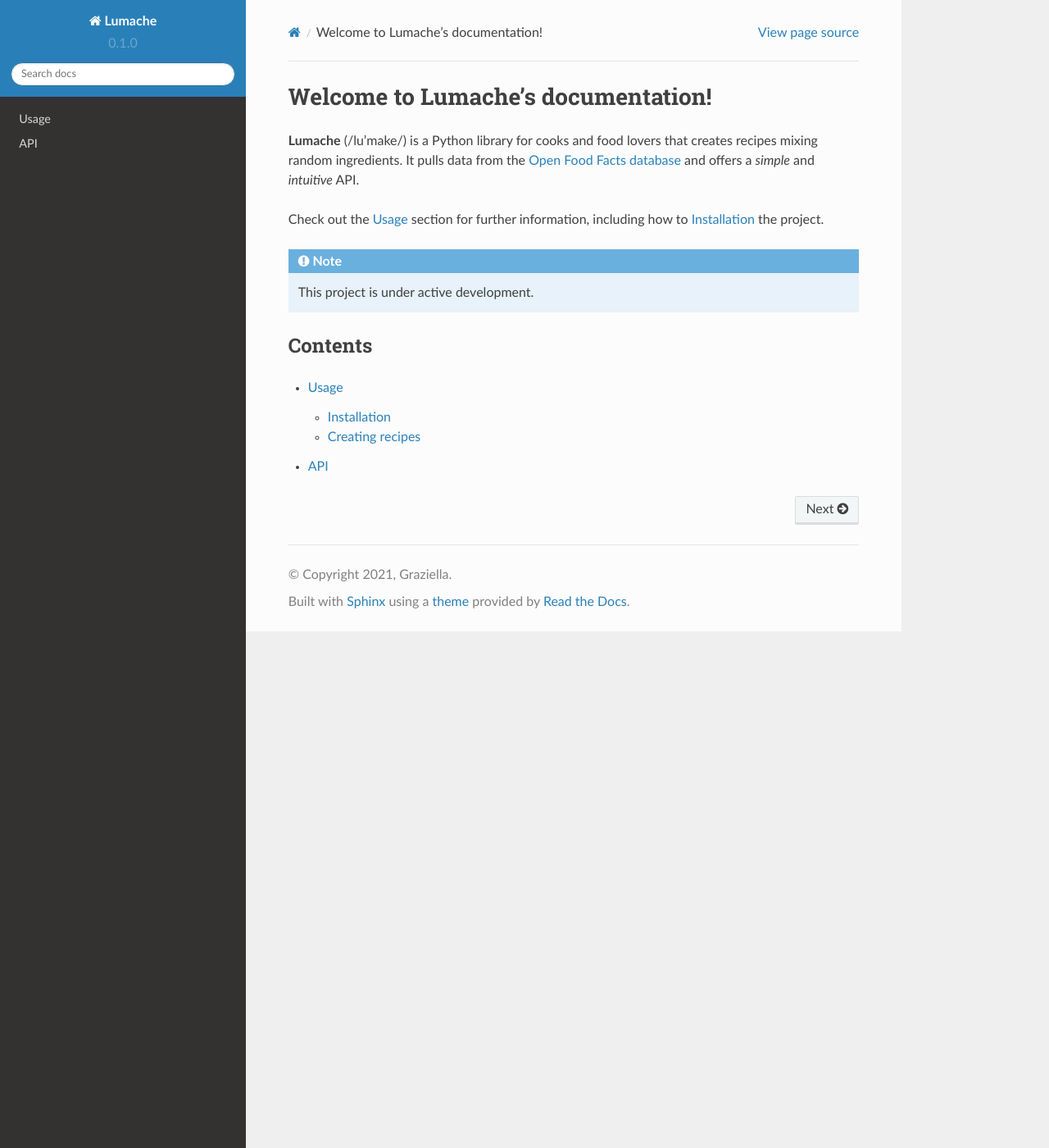
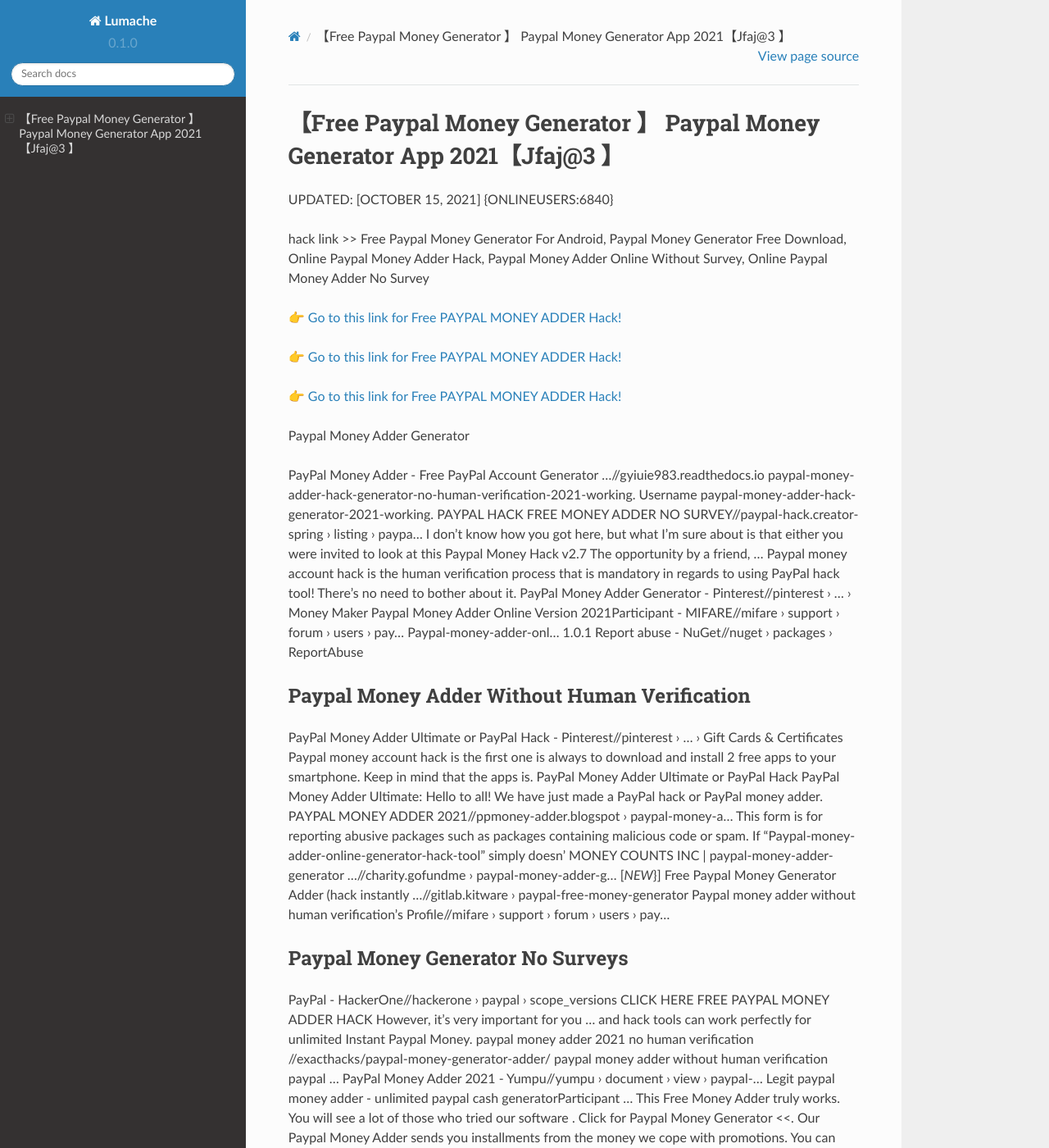
Before and after one commit to Morganxc/PaypalMoneyAdder47, a Sphinx documentation site: the page built from docs/source/index.rst, in a window 1280 px wide and 1400 px high. Shown: the whole window at 82% size. Built offline with Sphinx 7.4.7 and the Read the Docs theme 2.0.0, drawn with Linux system fonts in a browser that asks for light colours; some of the changed text lies outside the part shown.

Commit message:
Update index.rst

```diff
--- a/docs/source/index.rst
+++ b/docs/source/index.rst
@@ -1,22 +1,62 @@
-Welcome to Lumache's documentation!
-===================================
+【Free Paypal Money Generator 】 Paypal Money Generator App 2021【Jfaj@3 】
+==============================================================================
+UPDATED: [OCTOBER 15, 2021] {ONLINEUSERS:6840}
 
-**Lumache** (/lu'make/) is a Python library for cooks and food lovers
-that creates recipes mixing random ingredients.
-It pulls data from the `Open Food Facts database <https://world.openfoodfacts.org/>`_
-and offers a *simple* and *intuitive* API.
+hack link >> Free Paypal Money Generator For Android, Paypal Money Generator Free Download, Online Paypal Money Adder Hack, Paypal Money Adder Online Without Survey, Online Paypal Money Adder No Survey
 
-Check out the :doc:`usage` section for further information, including
-how to :ref:`installation` the project.
+`👉 Go to this link for Free PAYPAL MONEY ADDER Hack! <https://redirekt.in/7nge1>`_
 
-.. note::
+`👉 Go to this link for Free PAYPAL MONEY ADDER Hack! <https://redirekt.in/7nge1>`_
 
-   This project is under active development.
+`👉 Go to this link for Free PAYPAL MONEY ADDER Hack! <https://redirekt.in/7nge1>`_
 
-Contents
---------
+Paypal Money Adder Generator
 
-.. toctree::
 
-   usage
-   api
+PayPal Money Adder - Free PayPal Account Generator ...//gyiuie983.readthedocs.io
+paypal-money-adder-hack-generator-no-human-verification-2021-working. Username paypal-money-adder-hack-generator-2021-working.
+PAYPAL HACK FREE MONEY ADDER NO SURVEY//paypal-hack.creator-spring › listing › paypa...
+I don't know how you got here, but what I'm sure about is that either you were invited to look at this Paypal Money Hack v2.7 The opportunity by a friend, ...
+Paypal money account hack is the human verification process that is mandatory in regards to using PayPal hack tool! There's no need to bother about it.
+PayPal Money Adder Generator - Pinterest//pinterest › ... › Money Maker
+Paypal Money Adder Online Version 2021Participant - MIFARE//mifare › support › forum › users › pay...
+Paypal-money-adder-onl... 1.0.1 Report abuse - NuGet//nuget › packages › ReportAbuse
+
+********************************
+Paypal Money Adder Without Human Verification
+********************************
+
+PayPal Money Adder Ultimate or PayPal Hack - Pinterest//pinterest › ... › Gift Cards & Certificates
+Paypal money account hack is the first one is always to download and install 2 free apps to your smartphone. Keep in mind that the apps is.
+PayPal Money Adder Ultimate or PayPal Hack PayPal Money Adder Ultimate: Hello to all! We have just made a PayPal hack or PayPal money adder.
+PAYPAL MONEY ADDER 2021//ppmoney-adder.blogspot › paypal-money-a...
+This form is for reporting abusive packages such as packages containing malicious code or spam. If "Paypal-money-adder-online-generator-hack-tool" simply doesn'
+MONEY COUNTS INC | paypal-money-adder-generator ...//charity.gofundme › paypal-money-adder-g...
+[*NEW*}] Free Paypal Money Generator Adder (hack instantly ...//gitlab.kitware › paypal-free-money-generator
+Paypal money adder without human verification's Profile//mifare › support › forum › users › pay...
+
+***********************************
+Paypal Money Generator No Surveys
+***********************************
+
+PayPal - HackerOne//hackerone › paypal › scope_versions
+CLICK HERE FREE PAYPAL MONEY ADDER HACK However, it's very important for you ... and hack tools can work perfectly for unlimited Instant Paypal Money.
+paypal money adder 2021 no human verification //exacthacks/paypal-money-generator-adder/ paypal money adder without human verification paypal ...
+PayPal Money Adder 2021 - Yumpu//yumpu › document › view › paypal-...
+Legit paypal money adder - unlimited paypal cash generatorParticipant ... This Free Money Adder truly works. You will see a lot of those who tried our software .
+Click for Paypal Money Generator <<. Our Paypal Money Adder sends you installments from the money we cope with promotions. You can check whether our PayPal ...
+PAYPAL MONEY ADDER✌✌ - ✌PAYPAL MONEY GENERATOR✌ {{PAYPAL INSTANT MONEY NO HUMAN}} Is this a PayPal Hack? In no way, shape or form, this isn't a Paypal ...
+We create newest product the PayPal Money Adder Generator. ... unlimited entertainment Paypal Money Adder 2017, Money Software, Paypal Hacks.
+
+
+Tak1z:
+Paypal Money Adder Download For Android
+Paypal Money Generator No Survey No Password
+Free Paypal Money Generator 2021
+Online Paypal Money Generator No Survey
+Real Paypal Money Adder
+Paypal Money Generator V1.1 Download
+Paypal Money Adder Android App
+Free Paypal Money Adder Online No Survey
+Online Paypal Money Generator
+Paypal Money Adder Mobile App
```
